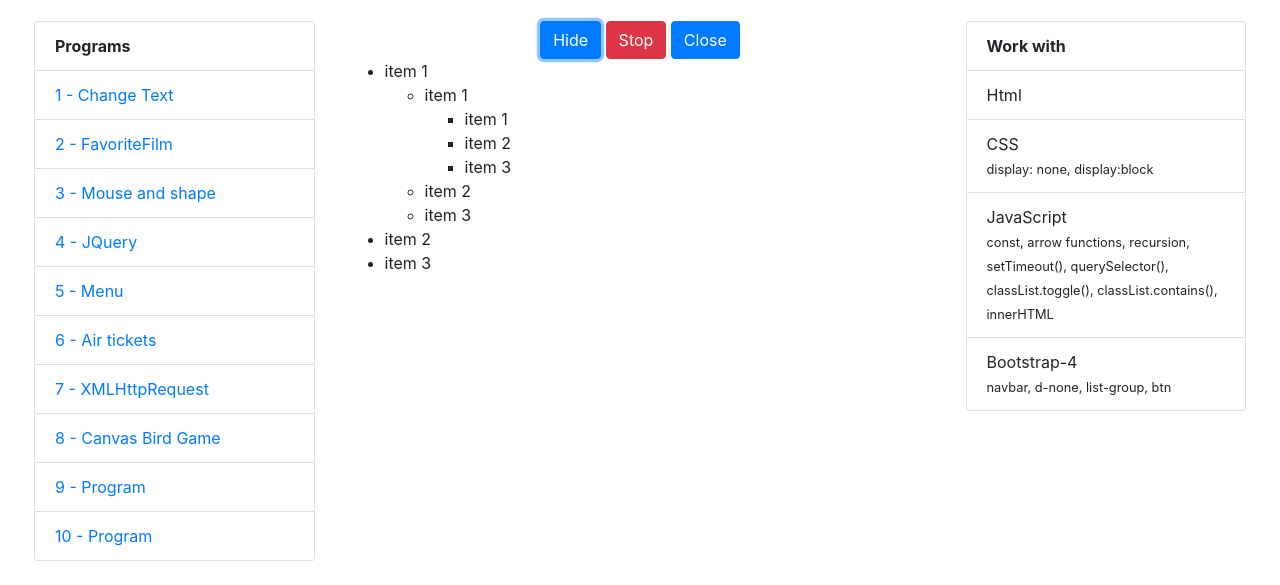
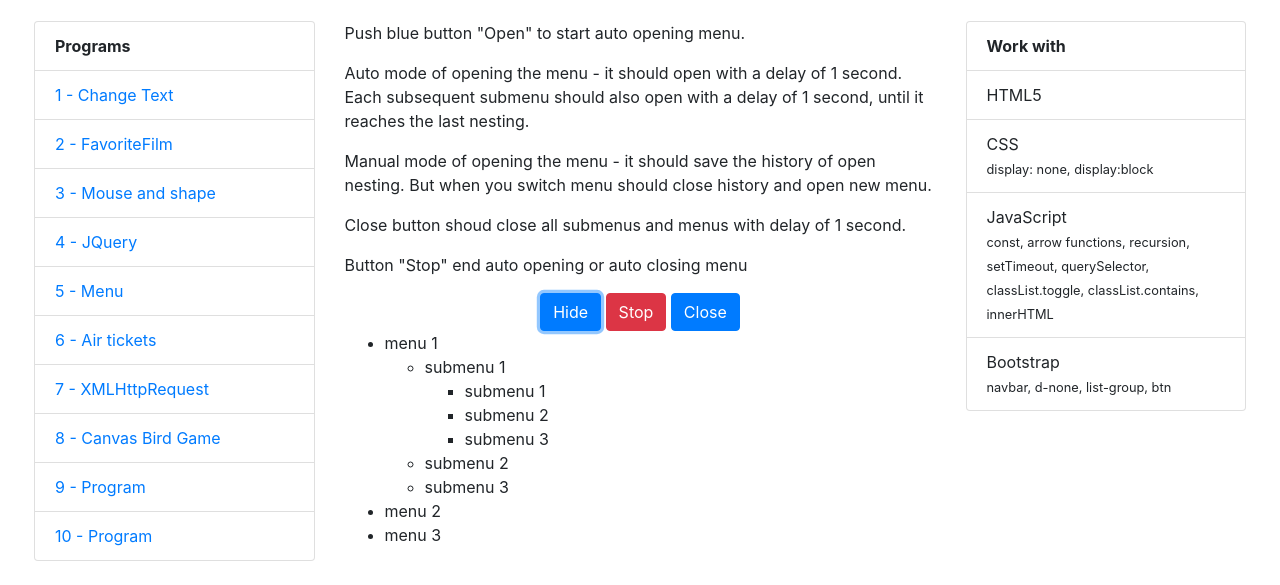
Before and after one commit to van-yog/jsPrograms, a plain HTML site: page programs/program5/program5.html in a window 1280 px wide. Both pictures are taken after a click on the button "Open". Shown: the part 93-678 px from the top of the page. Drawn offline with nearby package versions, Linux system fonts and the light colour scheme.

Commit message:
add description of task

```diff
--- a/programs/program5/program5.css
+++ b/programs/program5/program5.css
@@ -1,8 +1,8 @@
-.menu {
+.menu-list {
   display: none;
 }
 
-.menu.open {
+.menu-list.open {
   display: block;
 }
 
--- a/programs/program5/program5.html
+++ b/programs/program5/program5.html
@@ -119,30 +119,43 @@
                 <!-- Main content -->
                 <div class="col-12 col-md-6 mb-5">
                     <main>
+                        <p>Push blue button "Open" to start auto opening menu.</p>
+                        <p>Auto mode of opening the menu - it should open with a delay of 1 second. Each subsequent
+                            submenu should also open
+                            with a delay of 1 second, until it reaches the last nesting.
+                        </p>
+                        <p>Manual mode of opening the menu - it should save the history of open nesting. But when you
+                            switch menu should close
+                            history and open new menu.
+
+                        </p>
+                        <p>Close button shoud close all submenus and menus with delay of 1 second.</p>
+                        <p>Button "Stop" end auto opening or auto closing menu</p>
                         <div class="text-center">
                             <button id="button-open" class="btn btn-primary">Open</button>
                             <button id="button-stop" class="btn btn-danger">Stop</button>
                             <button id="button-close" class="btn btn-primary">Close</button>
                         </div>
-                        <ul class="menu ">
-                            <li class="menu__item">item 1
+                        <ul class="menu-list">
+                            <li class="menu">
+                                menu 1
                                 <ul class="submenu">
-                                    <li>item 1
+                                    <li>submenu 1
                                         <ul class="submenu">
-                                            <li>item 1 <ul class="submenu">
-                                                    <li>item 1<ul class="submenu">
+                                            <li>submenu 1 <ul class="submenu">
+                                                    <li>submenu 1<ul class="submenu">
                                                             <li>item 1</li>
                                                             <li>item 2</li>
                                                             <li>item 3</li>
                                                         </ul>
                                                     </li>
-                                                    <li>item 2<ul class="submenu">
+                                                    <li>submenu 2<ul class="submenu">
                                                             <li>item 1</li>
                                                             <li>item 2</li>
                                                             <li>item 3</li>
                                                         </ul>
                                                     </li>
-                                                    <li>item 3<ul class="submenu">
+                                                    <li>submenu 3<ul class="submenu">
                                                             <li>item 1</li>
                                                             <li>item 2</li>
                                                             <li>item 3</li>
@@ -150,13 +163,13 @@
                                                     </li>
                                                 </ul>
                                             </li>
-                                            <li>item 2<ul class="submenu">
+                                            <li>submenu 2<ul class="submenu">
                                                     <li>item 1</li>
                                                     <li>item 2</li>
                                                     <li>item 3</li>
                                                 </ul>
                                             </li>
-                                            <li>item 3<ul class="submenu">
+                                            <li>submenu 3<ul class="submenu">
                                                     <li>item 1</li>
                                                     <li>item 2</li>
                                                     <li>item 3</li>
@@ -164,13 +177,13 @@
                                             </li>
                                         </ul>
                                     </li>
-                                    <li>item 2<ul class="submenu">
+                                    <li>submenu 2<ul class="submenu">
                                             <li>item 1</li>
                                             <li>item 2</li>
                                             <li>item 3</li>
                                         </ul>
                                     </li>
-                                    <li>item 3<ul class="submenu">
+                                    <li>submenu 3<ul class="submenu">
                                             <li>item 1</li>
                                             <li>item 2</li>
                                             <li>item 3</li>
@@ -178,9 +191,48 @@
                                     </li>
                                 </ul>
                             </li>
-                            <li class="menu__item">item 2
+                            <li class="menu">menu 2
                                 <ul class="submenu">
-                                    <li>item 1 <ul class="submenu">
+                                    <li>submenu 1
+                                        <ul class="submenu">
+                                            <li>submenu 1
+                                                <ul class="submenu">
+                                                    <li>item 1</li>
+                                                    <li>item 2</li>
+                                                    <li>item 3</li>
+                                                </ul>
+                                            </li>
+                                            <li>submenu 2<ul class="submenu">
+                                                    <li>item 1</li>
+                                                    <li>item 2</li>
+                                                    <li>item 3</li>
+                                                </ul>
+                                            </li>
+                                            <li>submenu 3<ul class="submenu">
+                                                    <li>item 1</li>
+                                                    <li>item 2</li>
+                                                    <li>item 3</li>
+                                                </ul>
+                                            </li>
+                                        </ul>
+                                    </li>
+                                    <li>submenu 2<ul class="submenu">
+                                            <li>item 1</li>
+                                            <li>item 2</li>
+                                            <li>item 3</li>
+                                        </ul>
+                                    </li>
+                                    <li>submenu 3<ul class="submenu">
+                                            <li>item 1</li>
+                                            <li>item 2</li>
+                                            <li>item 3</li>
+                                        </ul>
+                                    </li>
+                                </ul>
+                            </li>
+                            <li class="menu">menu 3
+                                <ul class="submenu">
+                                    <li>submenu 1 <ul class="submenu">
                                             <li>item 1<ul class="submenu">
                                                     <li>item 1</li>
                                                     <li>item 2</li>
@@ -201,50 +253,13 @@
                                             </li>
                                         </ul>
                                     </li>
-                                    <li>item 2<ul class="submenu">
+                                    <li>submenu 2<ul class="submenu">
                                             <li>item 1</li>
                                             <li>item 2</li>
                                             <li>item 3</li>
                                         </ul>
                                     </li>
-                                    <li>item 3<ul class="submenu">
-                                            <li>item 1</li>
-                                            <li>item 2</li>
-                                            <li>item 3</li>
-                                        </ul>
-                                    </li>
-                                </ul>
-                            </li>
-                            <li class="menu__item">item 3
-                                <ul class="submenu">
-                                    <li>item 1 <ul class="submenu">
-                                            <li>item 1<ul class="submenu">
-                                                    <li>item 1</li>
-                                                    <li>item 2</li>
-                                                    <li>item 3</li>
-                                                </ul>
-                                            </li>
-                                            <li>item 2<ul class="submenu">
-                                                    <li>item 1</li>
-                                                    <li>item 2</li>
-                                                    <li>item 3</li>
-                                                </ul>
-                                            </li>
-                                            <li>item 3<ul class="submenu">
-                                                    <li>item 1</li>
-                                                    <li>item 2</li>
-                                                    <li>item 3</li>
-                                                </ul>
-                                            </li>
-                                        </ul>
-                                    </li>
-                                    <li>item 2<ul class="submenu">
-                                            <li>item 1</li>
-                                            <li>item 2</li>
-                                            <li>item 3</li>
-                                        </ul>
-                                    </li>
-                                    <li>item 3<ul class="submenu">
+                                    <li>submenu 3<ul class="submenu">
                                             <li>item 1</li>
                                             <li>item 2</li>
                                             <li>item 3</li>
@@ -265,7 +280,7 @@
                                 </span>
                             </li>
                             <li class="list-group-item">
-                                Html
+                                HTML5
 
                             </li>
                             <li class="list-group-item">
@@ -277,14 +292,14 @@
                             <li class="list-group-item">
                                 JavaScript <br>
                                 <span class="small text-mutted">
-                                    const, arrow functions, recursion, setTimeout(), querySelector(),
-                                    classList.toggle(),
-                                    classList.contains(),
+                                    const, arrow functions, recursion, setTimeout, querySelector,
+                                    classList.toggle,
+                                    classList.contains,
                                     innerHTML
                                 </span>
                             </li>
                             <li class="list-group-item">
-                                Bootstrap-4 <br>
+                                Bootstrap<br>
                                 <span class="small text-mutted">
                                     navbar, d-none, list-group, btn
                                 </span>
--- a/programs/program5/program5.js
+++ b/programs/program5/program5.js
@@ -5,7 +5,7 @@ let delay = ONE_SECOND;
 let btnOpen = document.querySelector("#button-open");
 let btnStop = document.querySelector("#button-stop");
 let btnClose = document.querySelector("#button-close");
-let menu = document.querySelector(".menu");
+let menu = document.querySelector(".menu-list");
 let timerId;
 
 // program buttons for work with menu ( list )
@@ -21,7 +21,8 @@ btnOpen.addEventListener("click", () => {
     timerId = setTimeout(openMenu, delay, submenu);
   } else {
     btnOpen.innerHTML = "Open";
-    closeOpenItems(menu.querySelectorAll(".open"));
+    let openMenu = menu.querySelectorAll(".open");
+    closeOpenItems(openMenu);
   }
 });
 
@@ -48,7 +49,7 @@ menu.addEventListener("click", event => {
   let className = submenu.parentElement.classList.value;
 
   // Check first item of menu, click on this item must close all submenu
-  if (className === "menu__item") {
+  if (className === "menu") {
     for (let i = 0; i < closeAll.length; i++) {
       if (submenu === closeAll[i]) {
         continue;
```
